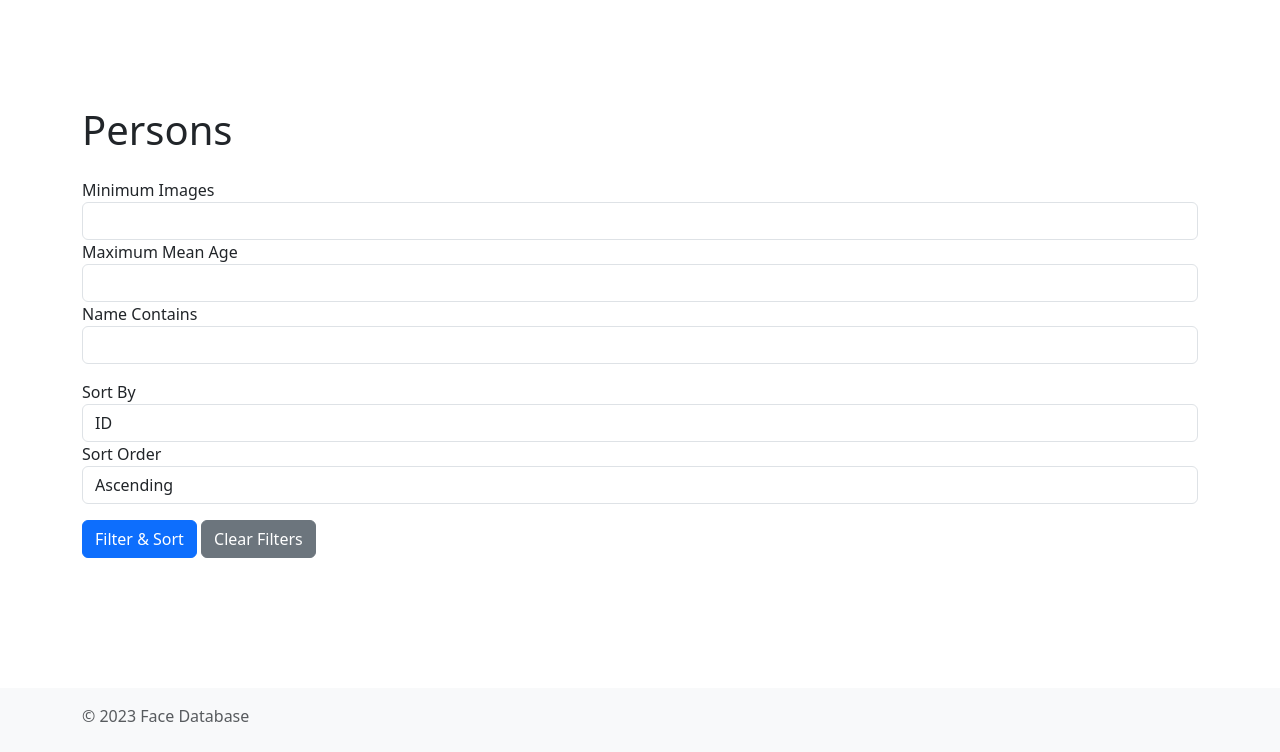
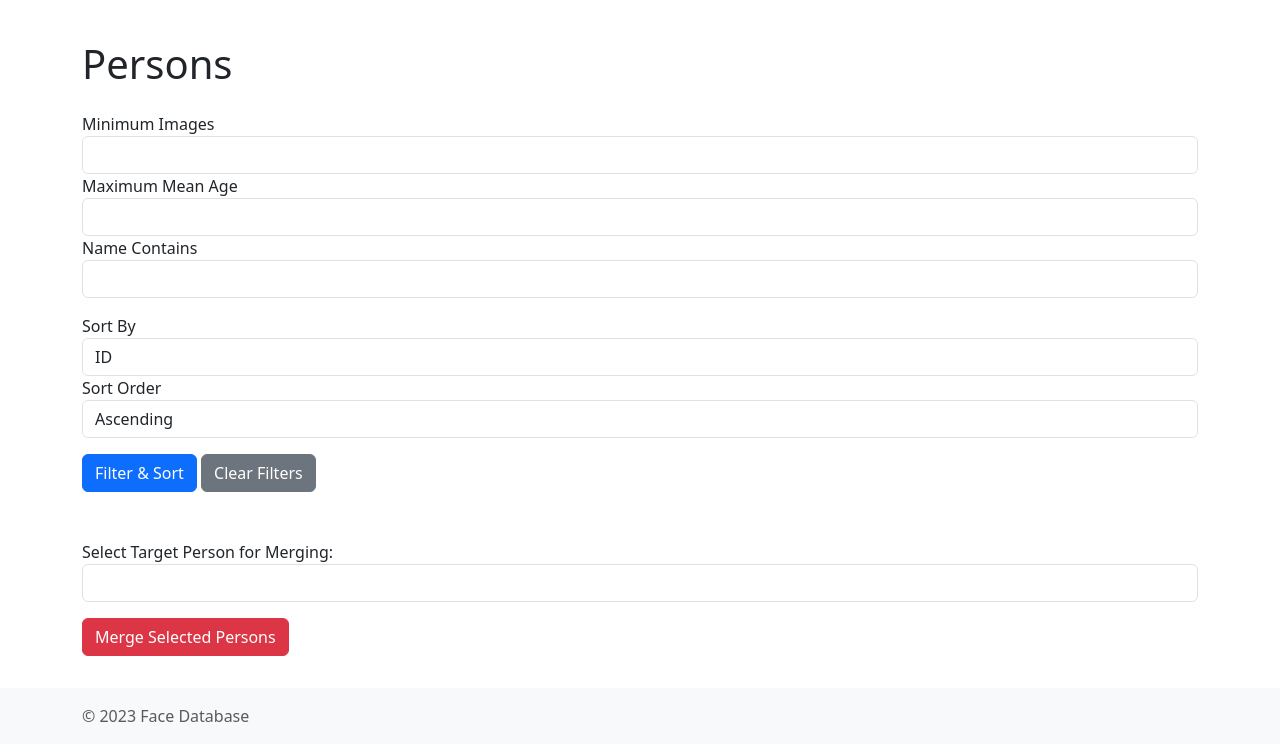
Before and after one commit to michaelachmann/face-database, a Flask app: page /persons in a window 1280 px wide. Shown: the part 56-808 px from the top of the page. Before the commit the page ends 778 px from the top, so only its background shows below. Run offline with Flask 3, Linux system fonts and the light colour scheme; data that the repository does not hold is empty; some libraries are stand-ins or nearby versions.

Commit message:
Improved layout. Added rudimentary functions to reassing faces. Added delete button to images. A dded .env and settings

```diff
--- a/app.py
+++ b/app.py
@@ -10,6 +10,7 @@
 from PIL import Image, ImageDraw
 import ast
 import base64
+
 
 app = Flask(__name__)
 app.config.from_object(config)
@@ -134,6 +135,7 @@
             flash(f"Image successfully uploaded and queued for processing (key: {image_key})", 'success')
 
         return redirect(url_for('upload_image'))
+
 
     return render_template('upload.html')
 
@@ -271,7 +273,7 @@
 
     # Get all images and metadata where this person appears
     cur.execute('''
-        SELECT i.image_path, f.face_position, p.face_image_path, i.upload_time, i.origin, i.url
+        SELECT i.image_path, f.face_position, p.face_image_path, i.upload_time, i.origin, i.url, f.id
         FROM images i
         JOIN face_embeddings f ON i.id = f.image_id
         JOIN persons p ON f.person_id = p.id
@@ -285,12 +287,6 @@
 
     return render_template('person.html', person_id=person_id, person_details=person_details, images=images)
 
-
-
-import os
-import ast
-from PIL import Image, ImageDraw
-from flask import render_template, url_for
 
 @app.route('/person/<int:person_id>/image/<path:image_path>', methods=['GET'])
 def show_image(person_id, image_path):
@@ -361,6 +357,7 @@
         "distance": face[6],
         "origin": face[7],
         "url": face[8],
+        "image_uuid": image_path
     }
 
     # Prepare the list of similar faces
@@ -540,7 +537,7 @@
 
     # Build the base query
     query = """
-        SELECT i.image_path, f.person_id, f.age, f.gender, f.race, f.emotion, i.upload_time, f.distance, f.cluster_id
+        SELECT i.image_path, f.person_id, f.age, f.gender, f.race, f.emotion, i.upload_time, f.distance, f.cluster_id, i.id
         FROM images i
         JOIN face_embeddings f ON i.id = f.image_id
         WHERE 1=1
@@ -607,6 +604,124 @@
                            min=min,
                            race_categories=race_categories)
 
+@app.route('/image/<int:image_id>/delete', methods=['POST'])
+def delete_image(image_id):
+    conn = get_db_connection()
+    cur = conn.cursor()
+
+    # Retrieve the image path
+    cur.execute('SELECT image_path FROM images WHERE id = %s', (image_id,))
+    image_record = cur.fetchone()
+    if not image_record:
+        flash('Image not found.', 'error')
+        return redirect(url_for('list_images'))
+
+    image_path = image_record[0]
+
+    # Delete the image file from the filesystem
+    try:
+        os.remove(os.path.join(app.config['UPLOAD_FOLDER'], image_path))
+    except FileNotFoundError:
+        flash('Image file not found on the server.', 'warning')
+
+    # Delete face embeddings associated with this image
+    cur.execute('DELETE FROM face_embeddings WHERE image_id = %s', (image_id,))
+
+    # Delete the image record from the database
+    cur.execute('DELETE FROM images WHERE id = %s', (image_id,))
+
+    conn.commit()
+    cur.close()
+    conn.close()
+
+    flash('Image and associated embeddings deleted successfully.', 'success')
+    return redirect(url_for('list_images'))
+
+@app.route('/persons/merge', methods=['POST'])
+def merge_persons():
+    person_ids = request.form.getlist('person_ids')  # List of person IDs to merge
+    target_person_id = request.form['target_person_id']  # ID of the person to keep
+
+    if not person_ids or not target_person_id:
+        flash('Please select persons to merge and a target person.', 'error')
+        return redirect(url_for('list_persons'))
+
+    conn = get_db_connection()
+    cur = conn.cursor()
+
+    # Convert person_ids to a list of integers
+    person_ids = list(map(int, person_ids))
+
+    # Update the face_embeddings to point to the target person
+    cur.execute('''
+        UPDATE face_embeddings
+        SET person_id = %s
+        WHERE person_id = ANY(%s) AND person_id != %s
+    ''', (target_person_id, person_ids, target_person_id))
+
+    # Optionally, delete the merged persons from the persons table
+    cur.execute('''
+        DELETE FROM persons WHERE id = ANY(%s) AND id != %s
+    ''', (person_ids, target_person_id))
+
+    conn.commit()
+    cur.close()
+    conn.close()
+
+    flash('Persons merged successfully.', 'success')
+    return redirect(url_for('list_persons'))
+
+
+
+@app.route('/face_embedding/<int:embedding_id>/reassign', methods=['GET'])
+def reassign_face_embedding_view(embedding_id):
+    # Fetch all persons to populate the dropdown
+    conn = get_db_connection()
+    cur = conn.cursor()
+
+    cur.execute('''
+        SELECT id, name
+        FROM persons
+        ORDER BY name ASC;
+    ''')
+    persons = cur.fetchall()
+
+    cur.close()
+    conn.close()
+
+    return render_template('reassign_face_embedding.html', embedding_id=embedding_id, persons=persons)
+
+@app.route('/face_embedding/<int:embedding_id>/reassign', methods=['POST'])
+def reassign_face_embedding(embedding_id):
+    new_person_id = request.form.get('new_person_id')
+    create_new_person = request.form.get('create_new_person', False)
+
+    conn = get_db_connection()
+    cur = conn.cursor()
+
+    if create_new_person:
+        # Create a new person and get the ID
+        cur.execute("INSERT INTO persons DEFAULT VALUES RETURNING id;")
+        new_person_id = cur.fetchone()[0]
+
+    if new_person_id:
+        # Update the face_embedding to point to the new person
+        cur.execute('''
+            UPDATE face_embeddings
+            SET person_id = %s
+            WHERE id = %s
+        ''', (new_person_id, embedding_id))
+
+        conn.commit()
+        cur.close()
+        conn.close()
+
+        flash('Face embedding reassigned successfully.', 'success')
+        return redirect(url_for('list_persons'))
+
+    flash('Failed to reassign face embedding.', 'error')
+    return redirect(url_for('show_person', person_id=new_person_id))
+
 
 
 if __name__ == "__main__":
--- a/docker-compose.yml
+++ b/docker-compose.yml
@@ -22,6 +22,10 @@
   web:
     build: .
     command: bash -c "python db.py && python worker.py & flask run --host=0.0.0.0 --port=8080"
+    environment:
+      SECRET_KEY: "you-will-never-guess"
+      SQLALCHEMY_DATABASE_URI: "postgresql://user:password@postgres:5432/face_recognition"
+      REDIS_URL: "redis://redis:6379/0"
     volumes:
       - .:/app
       - uploads_data:/app/uploads  # Persist uploads folder
--- a/requirements.txt
+++ b/requirements.txt
@@ -4,3 +4,4 @@
 redis
 tf-keras
 hdbscan
+python-dotenv
--- a/templates/base.html
+++ b/templates/base.html
@@ -1,4 +1,5 @@
 <!-- templates/base.html -->
+
 <!DOCTYPE html>
 <html lang="en">
 <head>
@@ -71,10 +72,11 @@
             {% endwith %}
         </div>
 
-        <!-- Main Content -->
-        <div class="container mt-4 content">
-            {% block content %}{% endblock %}
-        </div>
+    <!-- Main Content -->
+    <div class="{% block container_class %}container{% endblock %} mt-4 content">
+        {% block content %}{% endblock %}
+    </div>
+
 
         <!-- Footer -->
         <footer class="footer mt-auto py-3 bg-light">
--- a/templates/cluster_details.html
+++ b/templates/cluster_details.html
@@ -30,6 +30,6 @@
             </div>
             {% endfor %}
         </div>
-        <a href="{{ url_for('list_clusters') }}" class="btn btn-secondary mt-4">Back to Overview</a>
+        <a href="{{ url_for('list_clusters') }}" class="btn btn-secondary mt-4">Back to Clusters</a>
     </div>
 {% endblock %}
--- a/templates/clusters_overview.html
+++ b/templates/clusters_overview.html
@@ -1,3 +1,4 @@
+<!-- clusters_overview.html -->
 {% extends "base.html" %}
 
 {% block title %}Face Clusters Overview{% endblock %}
--- a/templates/edit_person.html
+++ b/templates/edit_person.html
@@ -3,9 +3,9 @@
 {% block title %}Edit Person{% endblock %}
 
 {% block content %}
-    <h1>Edit Name for Person ID: {{ person[0] }}</h1>
+    <h1 class="mb-4">Edit Name for Person ID: {{ person[0] }}</h1>
     <form method="POST">
-        <div class="form-group">
+        <div class="form-group mb-3">
             <label for="name">Name</label>
             <input type="text" class="form-control" id="name" name="name" value="{{ person[1] }}" required>
         </div>
--- a/templates/persons.html
+++ b/templates/persons.html
@@ -1,3 +1,5 @@
+<!-- persons.html -->
+
 {% extends "base.html" %}
 
 {% block title %}Persons List{% endblock %}
@@ -43,7 +45,8 @@
         <a href="{{ url_for('list_persons') }}" class="btn btn-secondary mt-3">Clear Filters</a>
     </form>
 
-    <!-- Persons List -->
+    <!-- Persons List with Merge Option -->
+    <form method="POST" action="{{ url_for('merge_persons') }}">
         <div class="row">
             {% for person in persons %}
                 <div class="col-sm-6 col-md-4 col-lg-3 mb-4">
@@ -57,12 +60,33 @@
                             <h5 class="card-title">{{ person[2] if person[2] else 'Person ID: ' + person[0]|string }}</h5>
                             <p class="card-text">Image Count: {{ person[3] }}</p>
                             <p class="card-text">Mean Age: {{ person[4]|round(1) if person[4] else 'N/A' }}</p>
-                        <a href="{{ url_for('show_person', person_id=person[0]) }}" class="btn btn-primary">View Details</a>
+
                         </div>
+                        <div class="card-footer bg-light border-top d-flex justify-content-end align-items-center py-2">
+                            <div class="form-check m-0 d-flex align-items-center">
+                                <input class="form-check-input" type="checkbox" name="person_ids" value="{{ person[0] }}" id="personCheckbox{{ person[0] }}">
+                            </div>
+                        </div>
+
+
                     </div>
                 </div>
             {% endfor %}
         </div>
+
+        <!-- Select target person for merging -->
+        <div class="form-group mt-4">
+            <label for="target_person_id">Select Target Person for Merging:</label>
+            <select class="form-control" id="target_person_id" name="target_person_id">
+                {% for person in persons %}
+                    <option value="{{ person[0] }}">{{ person[2] if person[2] else 'Person ID: ' + person[0]|string }}</option>
+                {% endfor %}
+            </select>
+        </div>
+
+        <!-- Merge Button -->
+        <button type="submit" class="btn btn-danger mt-3">Merge Selected Persons</button>
+    </form>
 
     <!-- Pagination -->
     <nav aria-label="Page navigation" class="mt-4">
--- a/templates/upload.html
+++ b/templates/upload.html
@@ -1,10 +1,11 @@
-<!-- templates/upload.html -->
+<!-- upload.html -->
 {% extends "base.html" %}
 
 {% block title %}Upload Image{% endblock %}
 
 {% block content %}
 <h1>Upload Image</h1>
+
 <form action="{{ url_for('upload_image') }}" method="post" enctype="multipart/form-data">
     <div class="mb-3">
         <label for="image_file" class="form-label">Upload from Disk:</label>
```
Also changed, not shown: config.py (+9 -4 lines), templates/analysis_overlap.html (+10 -67 lines), templates/image.html (+29 -13 lines), templates/images.html (+19 -9 lines), templates/person.html (+7 -0 lines), templates/reassign_face_embedding.html (added, +30 -0 lines), worker.py (+10 -2 lines). Lines whose indentation alone changed are shown as unchanged.
